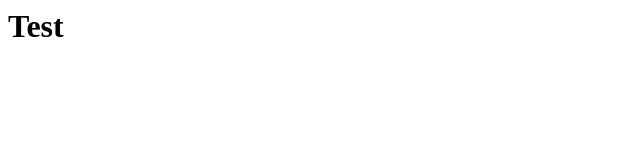
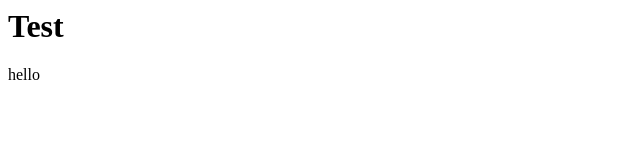
Before and after one commit to Thanatos-I/Thanatos-I.GitHub.io, a plain HTML site: page index.html in a window 1280 px wide. Shown: the full height of the page, 0-640 px from the left. Drawn offline with Linux system fonts and the light colour scheme.

Commit message:
Update index.html

```diff
--- a/index.html
+++ b/index.html
@@ -2,4 +2,6 @@
 
   <H1>Test</H1>
 
+  <P> hello
+
 </HTML>
```
